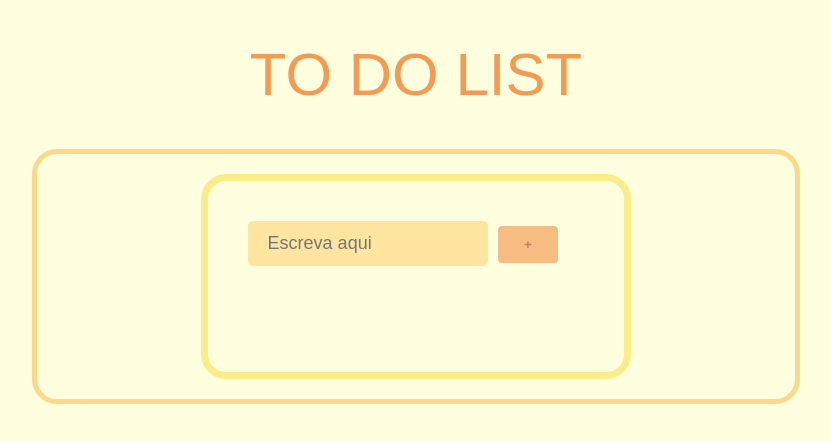
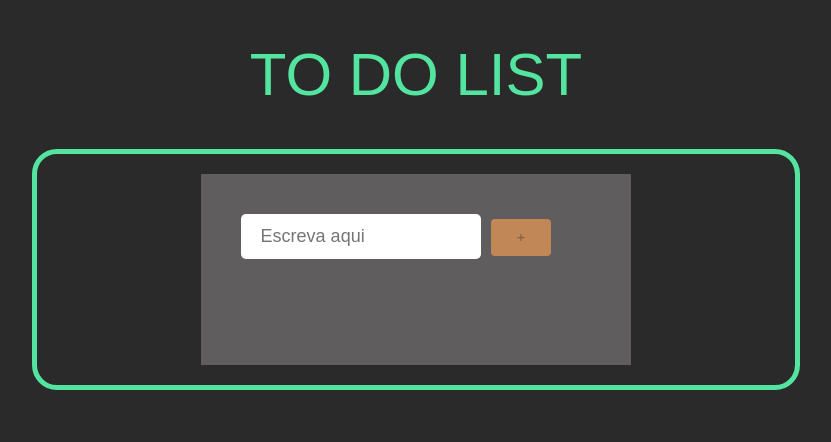
Before and after one commit to anapaulaonc/To-do-in-React, a React (Create React App) app: page / in a window 1280 px wide. Shown: the top 442 px of the page, without its empty margins (224-1055 px from the left). Built offline with nearby package versions, Linux system fonts and the light colour scheme.

Commit message:
Update App.css

```diff
--- a/src/App.css
+++ b/src/App.css
@@ -1,6 +1,6 @@
 body{
     text-align: center;
-    background: lightyellow;
+    background: rgb(43, 42, 42);
     font-family: 'Montserrat', sans-serif;
     font-size: 20px;
 }
@@ -18,27 +18,25 @@ body{
 
 .app-title{
     text-align: center;
-    color: rgb(243, 155, 83);
+    color: rgb(83, 228, 160);
     font-weight: lighter;
     font-size: 60px;
 }
 .container{
     align-items: center;
-    border: 7px solid rgba(247, 220, 67, 0.541);
-    border-radius: 25px;
+    background-color: rgb(95, 93, 93);
     margin-left: 20%;
     margin-right: 20%;
 }
 .container2{
     align-items: center;
-    border: 5px solid rgba(247, 184, 67, 0.541);
+    border: 5px solid rgb(83, 228, 160);
     border-radius: 25px;
     margin-left: 20%;
     margin-right: 20%;
     padding: 20px;
 }
 #to-do-form input{
-  background-color: rgb(255, 229, 159);
   border: 0;
   width: 200px;
   height: 45px;
```
